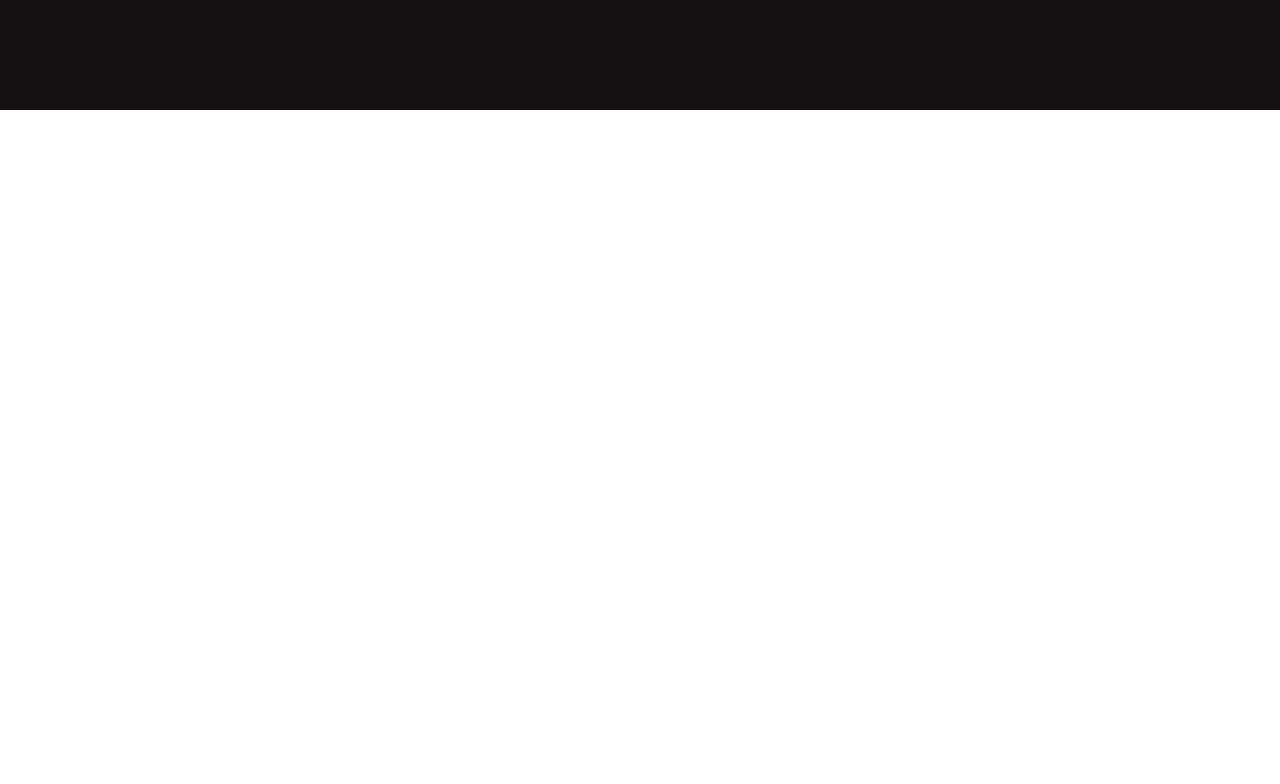
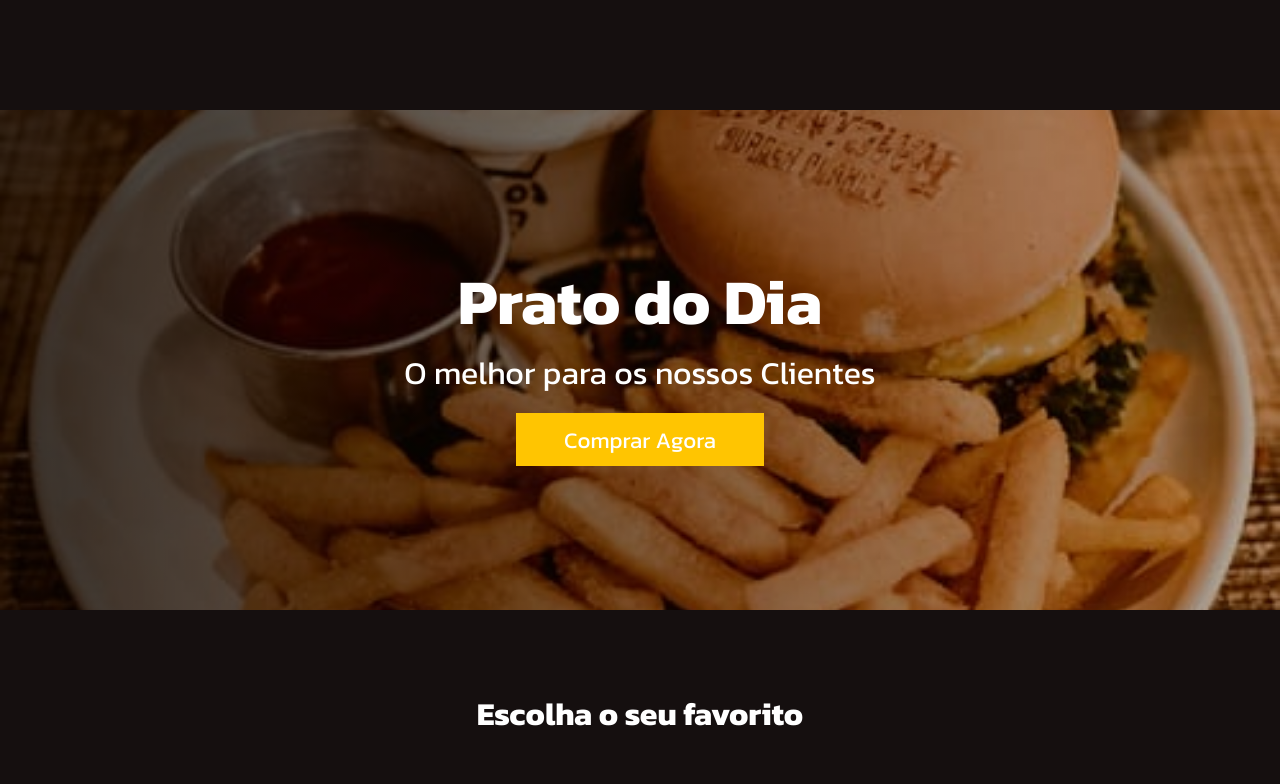
Before and after one commit to Iyonissio/E-commerce-React-js, a React (Create React App) app: page / in a window 1280 px wide. Shown: the part 1656-2440 px from the top of the page. Before the commit the page ends 1766 px from the top, so only its background shows below. Built offline with nearby package versions, Linux system fonts and the light colour scheme.

Commit message:
add files 2

```diff
--- a/src/App.js
+++ b/src/App.js
@@ -4,6 +4,7 @@ import { GlobalStyle } from './globalStyles';
 import Hero from './components/Hero';
 import Produtos from './components/Produtos';
 import { produtoData } from './components/Produtos/data';
+import Features from './components/Features';
 
 
 function App() {
@@ -12,6 +13,8 @@ function App() {
       <GlobalStyle />
       <Hero />
       <Produtos heading='Escolha o seu favorito' data={produtoData}/>
+      <Features />
+      <Produtos heading='Escolha o seu favorito' data={produtoData}/>
     </Router>
   );
 }
--- /dev/null
+++ b/src/components/Features/FeaturesElements.js
@@ -0,0 +1,44 @@
+import styled from 'styled-components';
+import destaque from '../../images/pizza3.jpg';
+
+export const FeaturesConteiner = styled.div`
+    background: linear-gradient(to right, rgba(0,0,0,0.7),
+    rgba(0,0,0,0.1)),
+    url(${destaque});
+    height: 100vh;
+    max-height: 500px;
+    background-position: center;
+    background-size: cover;
+    display: flex;
+    flex-direction: column;
+    justify-content: center;
+    align-items: center;
+    color: #fff;
+    text-align: center;
+    padding: 0 1rem;
+
+    h1 {
+        font-size: clamp(3rem, 5vw, 5rem);
+    }
+
+    p {
+        margin-bottom: 1rem;
+        font-size: clamp(1rem, 3vw, 2rem);
+    }
+`;
+
+export const FeaturesButton = styled.button`
+    font-size: 1.4rem;
+    border: none;
+    background: #ffc501;
+    color: #fff;
+    transition: 0.2s ease-out;
+    padding: 0.6rem 3rem;
+
+    &:hover{
+        color: #fff;
+        background: #e31837;
+        transition: 0.2s ease-out;
+        cursor: pointer;
+    }
+`;
--- /dev/null
+++ b/src/components/Features/index.js
@@ -0,0 +1,14 @@
+import React from 'react';
+import { FeaturesConteiner , FeaturesButton } from './FeaturesElements';
+
+const Features = () => {
+    return (
+        <FeaturesConteiner>
+            <h1>Prato do Dia</h1>
+            <p>O melhor para os nossos Clientes</p>
+            <FeaturesButton>Comprar Agora</FeaturesButton>
+        </FeaturesConteiner>
+    )
+}
+
+export default Features;
```
Also changed, not shown: src/components/Footer/index.js (added, +39 -0 lines), src/components/Footer/FooterElements.js (added), 2 other files (tests, documents, lock files or other folders).
